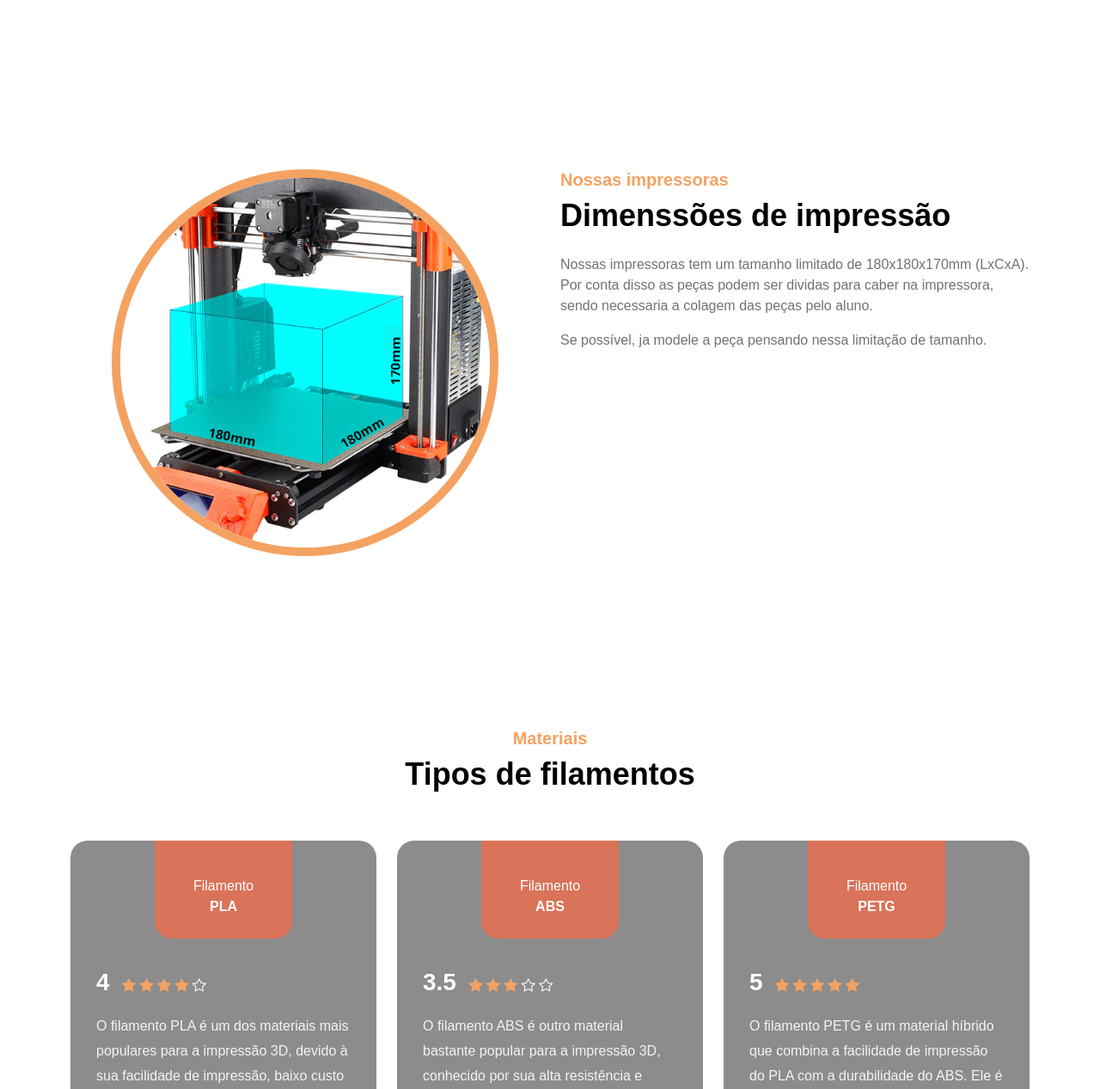
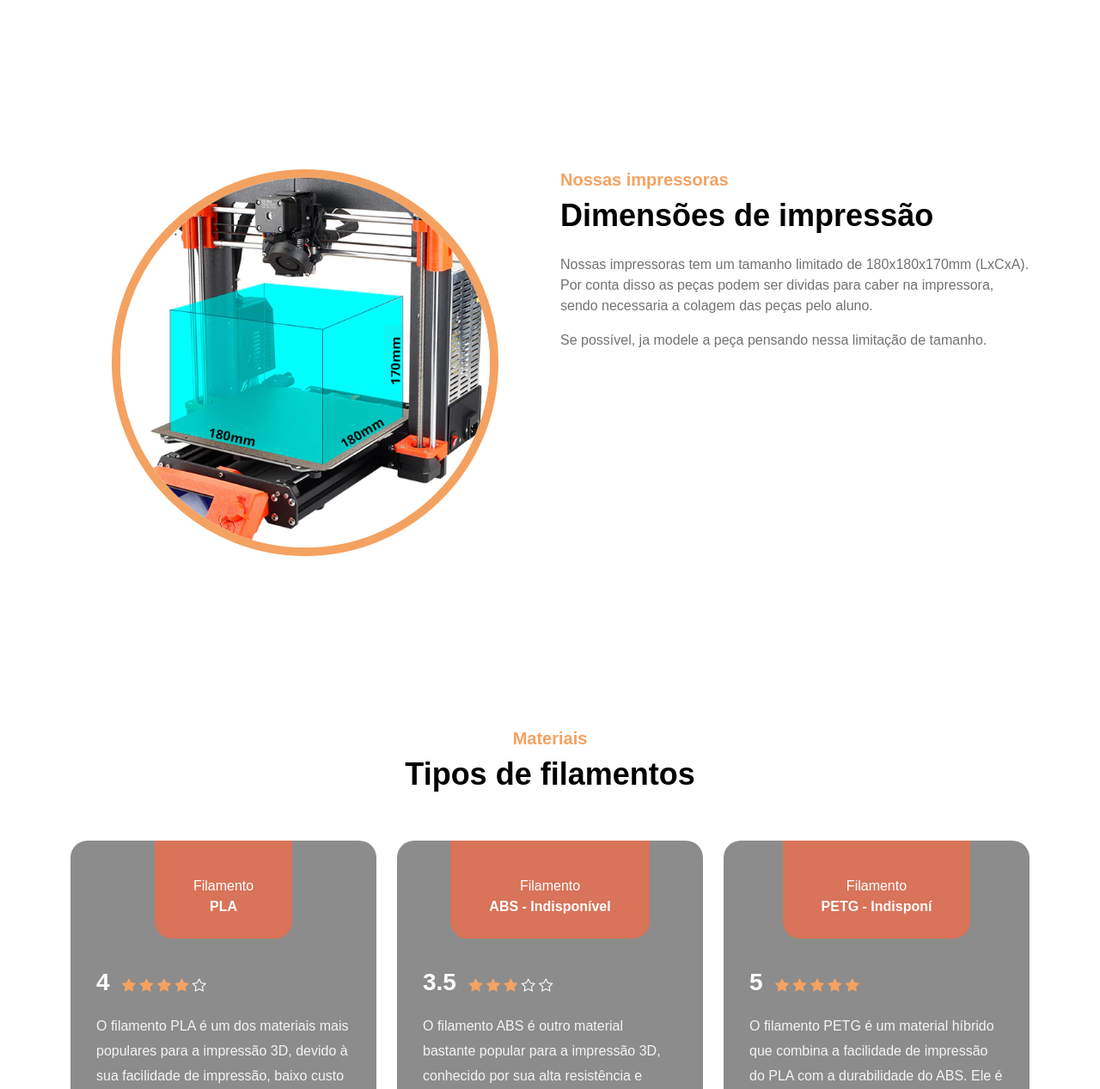
Before and after one commit to P3Dext/P3Dext.github.io, a plain HTML site: page index.html in a window 1280 px wide. Shown: the part 1194-2461 px from the top of the page at 86% size. Drawn offline with Linux system fonts and the light colour scheme; a web font is replaced by a local one.

Commit message:
Update index.html

```diff
--- a/index.html
+++ b/index.html
@@ -306,7 +306,7 @@ https://templatemo.com/tm-588-ebook-landing
                     <div class="col-lg-6 col-12 mt-5 mt-lg-0">
                         <h6>Nossas impressoras</h6>
 
-                        <h2 class="mb-4">Dimenssões de impressão</h2>
+                        <h2 class="mb-4">Dimensões de impressão</h2>
 
                         <p>Nossas impressoras tem um tamanho limitado de 180x180x170mm (LxCxA). Por conta disso as peças podem ser dividas para caber na impressora, sendo necessaria a colagem das peças pelo aluno.</p>
 
@@ -363,7 +363,7 @@ https://templatemo.com/tm-588-ebook-landing
                                 <div class="text-center mt-3">
                                     <span class="text-white">Filamento</span>
 
-                                    <strong class="d-block text-white">ABS</strong>
+                                    <strong class="d-block text-white">ABS - Indisponível</strong>
                                 </div>
                             </div>
 
@@ -391,7 +391,7 @@ https://templatemo.com/tm-588-ebook-landing
                                 <div class="text-center mt-3">
                                     <span class="text-white">Filamento</span>
 
-                                    <strong class="d-block text-white">PETG</strong>
+                                    <strong class="d-block text-white">PETG - Indisponí</strong>
                                 </div>
                             </div>
 
```
